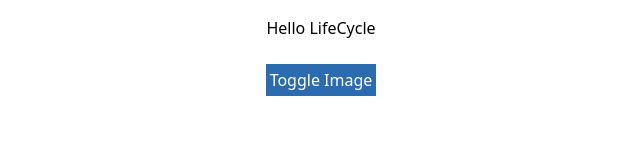
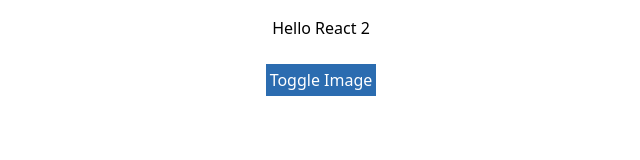
Before and after one commit to bitfumes/reactjs-16-for-beginner, a React (Create React App) app: page / in a window 1280 px wide. Shown: the top 160 px of the page, without its empty margins (319-959 px from the left). Built offline with nearby package versions, Linux system fonts and the light colour scheme.

Commit message:
lifecycle when component Update

```diff
--- a/src/App.js
+++ b/src/App.js
@@ -20,7 +20,11 @@ class App extends React.Component {
   // states are Immutable
   componentDidMount() {
     console.log("App Mounted");
-    this.setState({ title: "Hello LifeCycle" });
+    // this.setState({ title: "Hello LifeCycle" });
+  }
+
+  componentDidUpdate() {
+    console.log("App Updated");
   }
 
   handleClick = () => {
```
